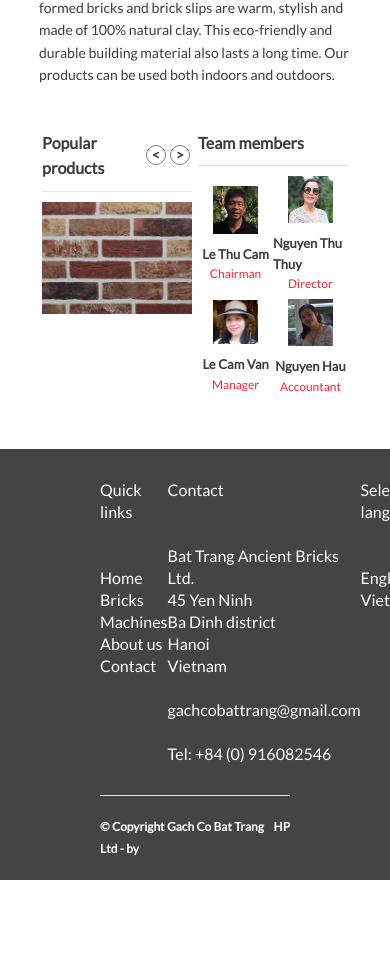
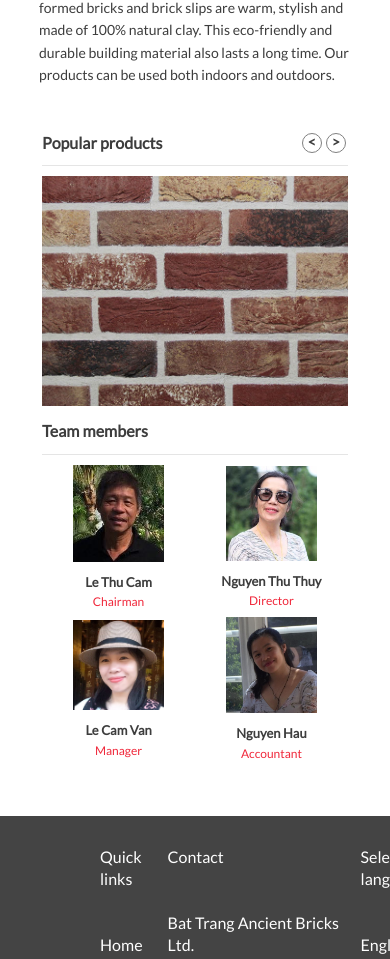
Before and after one commit to hoanphungt/bat-trang-a-brick, a React (Create React App) app: page / in a window 390 px wide. Shown: the part 1095-2054 px from the top of the page. Before the commit the page ends 1975 px from the top, so only its background shows below. Built offline with nearby package versions, Linux system fonts and the light colour scheme.

Commit message:
Attempt to add media queries

```diff
--- a/src/MainScreen/MainContents/Home.module.css
+++ b/src/MainScreen/MainContents/Home.module.css
@@ -34,3 +34,9 @@
   flex-direction: row;
   justify-content: center;
 }
+
+@media only screen and (max-width: 600px) {
+  .MainBlock {
+    flex-direction: column;
+  }
+}
```
